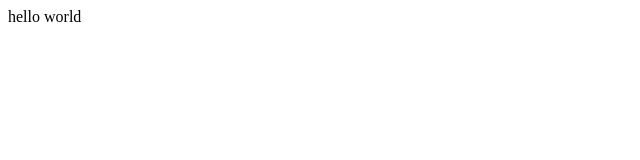
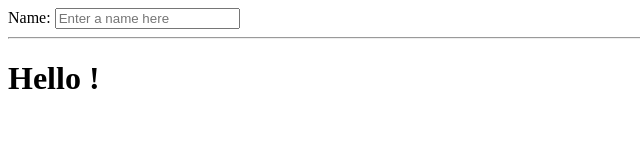
Before and after one commit to coolpod/coolpod.github.io, a plain HTML site: page index.html in a window 1280 px wide. Shown: the whole page, without its empty margins (0-640 px from the left). Drawn offline with nearby package versions, Linux system fonts and the light colour scheme.

Commit message:
change: angularjs hello world

```diff
--- a/index.html
+++ b/index.html
@@ -1,5 +1,14 @@
-<HTML>
-<body>
-	hello world
-</body>
-</HTML>
+<!doctype html>
+<html ng-app>
+  <head>
+    <script src="https://ajax.googleapis.com/ajax/libs/angularjs/1.7.5/angular.min.js"></script>
+  </head>
+  <body>
+    <div>
+      <label>Name:</label>
+      <input type="text" ng-model="yourName" placeholder="Enter a name here">
+      <hr>
+      <h1>Hello {{yourName}}!</h1>
+    </div>
+  </body>
+</html>
```
